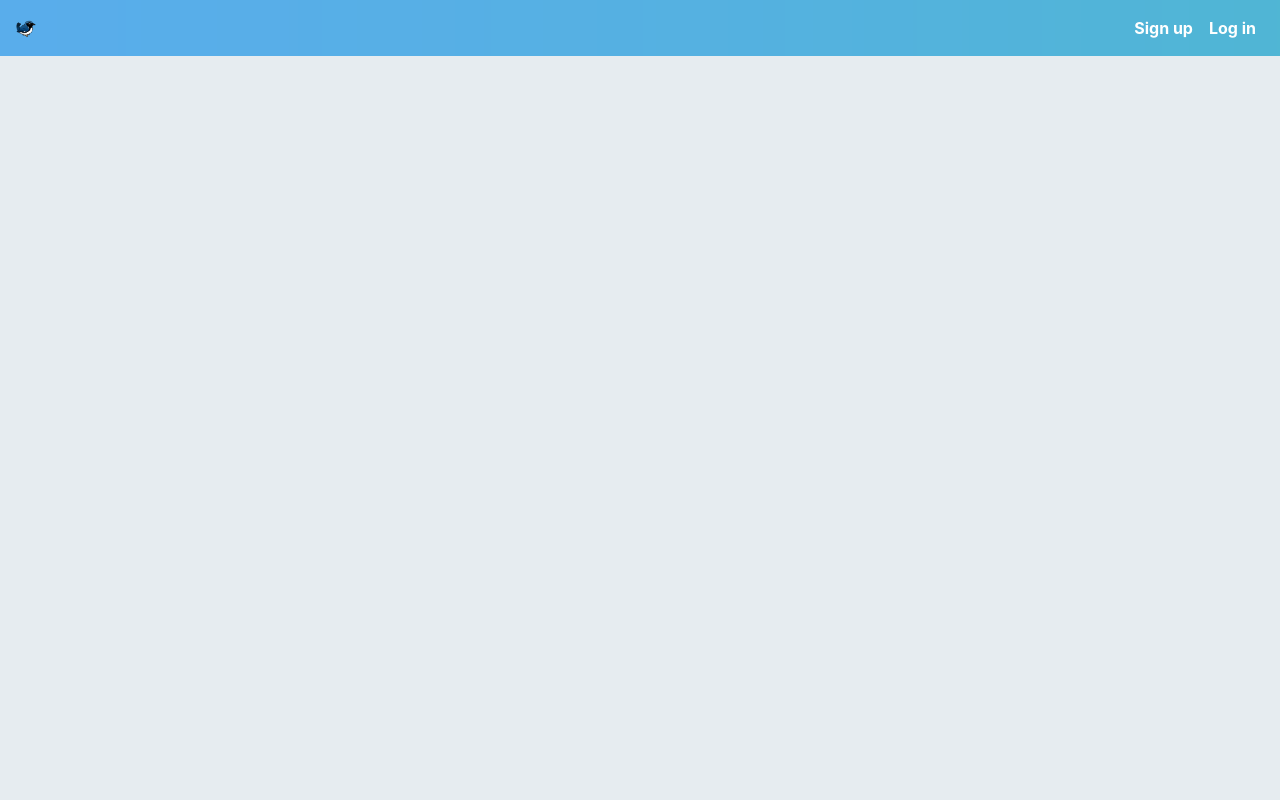
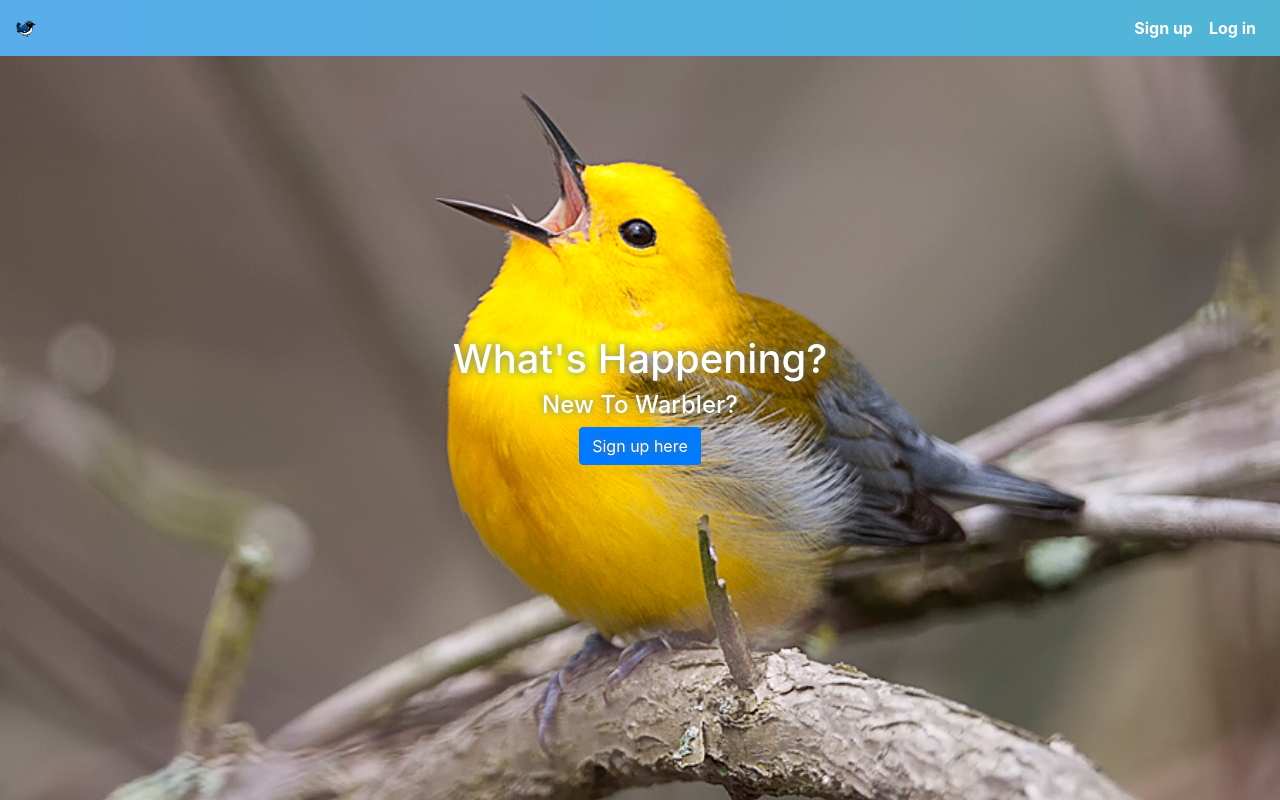
Before and after one commit to AvshalomP/Warbler, a React app in the folder client/: page / in a window 1280 px wide. Built offline with nearby package versions, Linux system fonts and the light colour scheme.

Commit message:
client - add Main and Homepage component

```diff
--- /dev/null
+++ b/client/src/components/Homepage.js
@@ -0,0 +1,18 @@
+import React from 'react';
+import { Link } from 'react-router-dom';
+
+
+const Homepage = () => {
+    return (
+        <div className="home-hero">
+            <h1>What's Happening?</h1>
+            <h4>New To Warbler?</h4>
+            <Link to="/signup" className="btn btn-primary">
+                Sign up here
+            </Link>
+        </div>
+    )
+};
+
+
+export default Homepage;
--- a/client/src/containers/App.js
+++ b/client/src/containers/App.js
@@ -3,6 +3,7 @@ import { Provider } from 'react-redux'; //so we can pass the store object as a p
 import { configureStore } from '../store';
 import { BrowserRouter as Router } from 'react-router-dom'; //so we can navigate from page to page
 import Navbar from './Navbar';
+import Main from './Main';
 
 const store = configureStore();
 
@@ -11,6 +12,7 @@ const App = () => (
         <Router>
             <div className="onboarding">
                 <Navbar />
+                <Main />
             </div>
         </Router>
     </Provider>
--- /dev/null
+++ b/client/src/containers/Main.js
@@ -0,0 +1,27 @@
+/* For our routing logic */
+import React from 'react';
+import { Switch, Route, withRouter, Redirect } from 'react-router-dom';
+// we need {Switch, Route, withRouter, Redirect}, to make sure we are correctly
+//-> pass to our components that we can use the react router and so we can
+//-> specify the current Route that we are on as well as Redirect when we need to
+import { connect } from 'react-redux';
+import Homepage from '../components/Homepage';
+
+
+const Main = props => {
+    return (
+        <div className="container">
+            <Switch>
+                <Route exact path="/" render={ props => <Homepage { ...props } /> } />
+            </Switch>
+        </div>
+    )
+};
+
+function mapStateToProps(state){
+    return {
+        currentUser: state.currentUser
+    }
+}
+
+export default withRouter(connect(mapStateToProps, null)(Main));
--- a/client/src/index.css
+++ b/client/src/index.css
@@ -33,3 +33,29 @@ ul.nav.navbar-nav li {
 .onboarding > .navbar {
     background-image: url("./images/nav-bg.png");
 }
+
+
+/* Homepage*/
+.home-hero {
+    width: 100vw;
+    height: 100vh;
+    /* Position all the homepage content at the top lef corner of the page */
+    position: absolute;
+    top: 0;
+    left: 0;
+    padding: 1rem;
+    /* Flexbox */
+    display: flex;
+    flex-direction: column;
+    justify-content: center;
+    align-items: center;
+    /* Text style */
+    color: white;
+    text-shadow: 0 0 8px #66757f;
+    text-align: center;
+    /* Cover image style */
+    background-image: url("./images/signed-out-home.jpg");
+    z-index: -1; /*sanding to background - so it won't cover the navbar*/
+    background-position: center center; /* X Y position*/
+    background-size: cover;
+}
```
